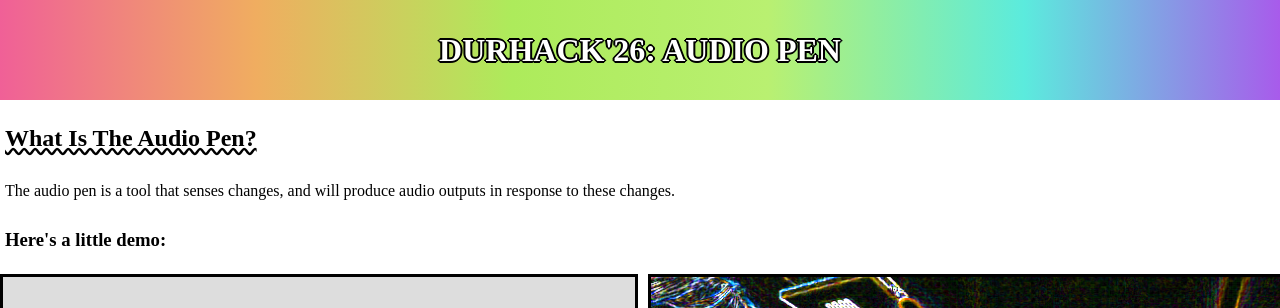
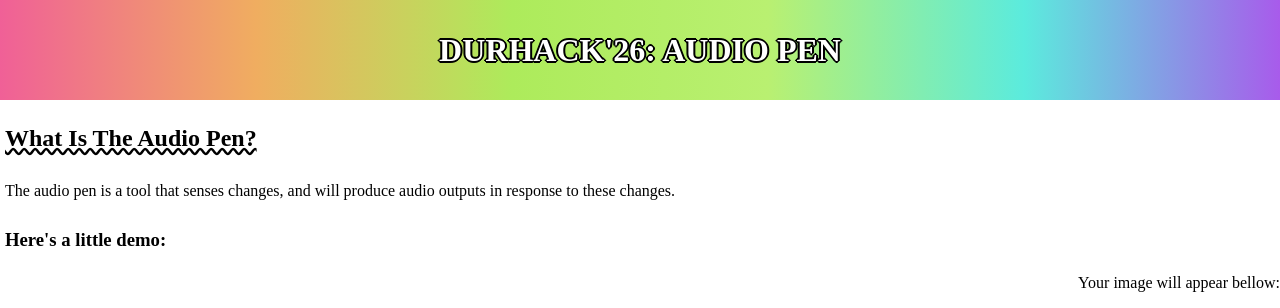
Before and after one commit to Starianne/AudioPen, a Flask app: page / in a window 1280 px wide. Shown: the top 308 px of the page. Run offline with Flask 3, Linux system fonts and the light colour scheme; a map, chart or similar area stays blank; some web fonts are replaced.

Commit message:
explanitory note added

```diff
--- a/static/style.css
+++ b/static/style.css
@@ -16,6 +16,10 @@ canvas {
     font-family: 'PatchworkRegular';
     font-weight: normal;
     font-style: normal;
+}
+.comment {
+    display:block;
+    text-align: right;
 }
 
 .container {
--- a/templates/index.html
+++ b/templates/index.html
@@ -18,6 +18,7 @@
     <p class="intro">The audio pen is a tool that senses changes, and will produce audio outputs in response to these changes.</p>
     <div id="photobooth">
             <h3>Here's a little demo:</h3>
+        <p class="comment"> Your image will appear bellow:</p>
             <tr>
                 <div class="preview-row">
                     <div class="preview-cell">
```
